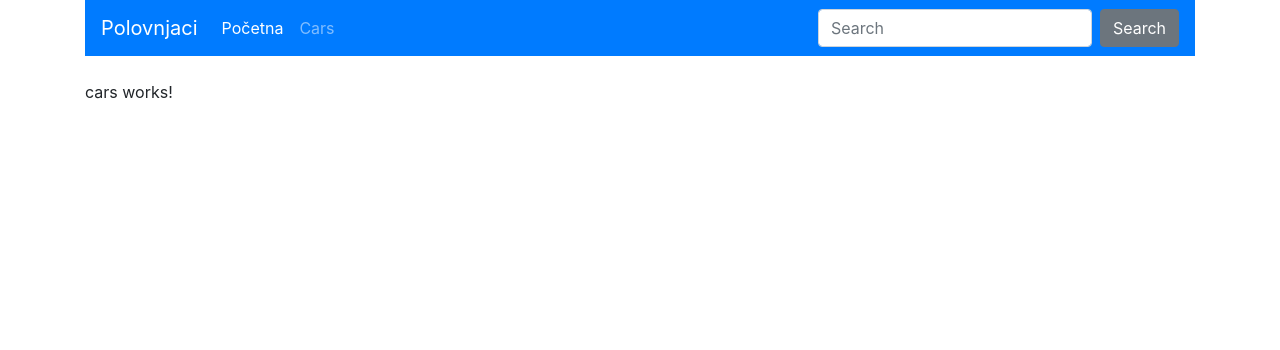
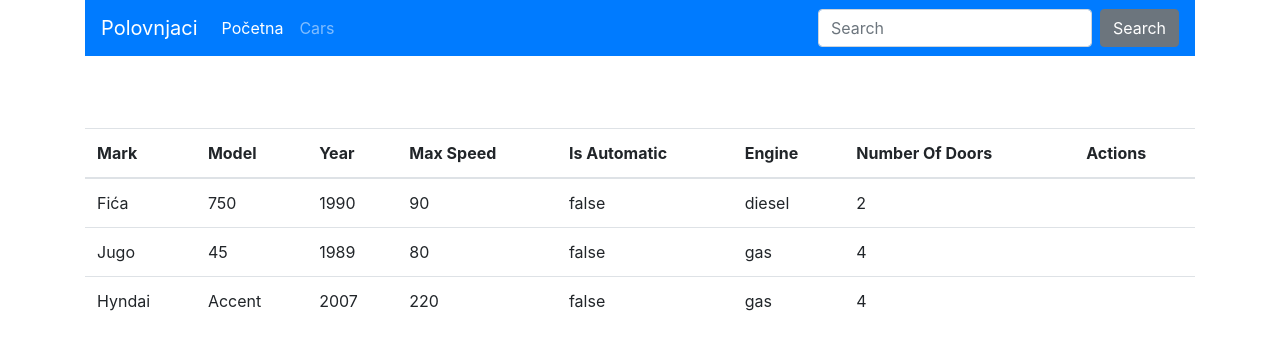
Before and after one commit to npantos/angular-cars, an Angular app: page / in a window 1280 px wide. Shown: the top 350 px of the page. Built offline with nearby package versions, Linux system fonts and the light colour scheme.

Commit message:
Zadatak 2

```diff
--- a/src/app/app.module.ts
+++ b/src/app/app.module.ts
@@ -6,6 +6,7 @@ import { AppComponent } from './app.component';
 import { LayoutComponent } from './components/layout/layout.component';
 import { CarsComponent } from './components/cars/cars.component';
 import { NavbarComponent } from './components/navbar/navbar.component';
+import {CarService} from './services/car.service';
 
 const appRoutes: Routes = [
     {path: '', component: CarsComponent},
@@ -26,7 +27,7 @@ const appRoutes: Routes = [
       ),
       BrowserModule
   ],
-  providers: [],
+  providers: [CarService],
   bootstrap: [AppComponent]
 })
 export class AppModule { }
--- a/src/app/components/cars/cars.component.html
+++ b/src/app/components/cars/cars.component.html
@@ -1,3 +1,29 @@
-<p>
-  cars works!
-</p>
+<table class="table table-hover mt-5">
+  <thead>
+  <tr>
+    <th scope="col">Mark</th>
+    <th scope="col">Model</th>
+    <th scope="col">Year</th>
+    <th scope="col">Max Speed</th>
+    <th scope="col">Is Automatic</th>
+    <th scope="col">Engine</th>
+    <th scope="col">Number Of Doors</th>
+    <th scope="col">Actions</th>
+  </tr>
+  </thead>
+  <tbody>
+  <tr *ngFor="let car of cars">
+    <td>{{ car.mark }}</td>
+    <td>{{ car.model }}</td>
+    <td>{{ car.year }}</td>
+    <td>{{ car.maxSpeed }}</td>
+    <td>{{ car.isAutomatic }}</td>
+    <td>{{ car.engine }}</td>
+    <td>{{ car.numberOfDoors }}</td>
+    <td class="text-center">
+
+
+    </td>
+  </tr>
+  </tbody>
+</table>
--- a/src/app/components/cars/cars.component.ts
+++ b/src/app/components/cars/cars.component.ts
@@ -1,4 +1,5 @@
 import { Component, OnInit } from '@angular/core';
+import {CarService} from '../../services/car.service';
 
 @Component({
   selector: 'app-cars',
@@ -6,8 +7,10 @@ import { Component, OnInit } from '@angular/core';
   styleUrls: ['./cars.component.css']
 })
 export class CarsComponent implements OnInit {
-
-  constructor() { }
+  cars;
+  constructor(private _cars: CarService) {
+      this.cars = this._cars.getCars();
+  }
 
   ngOnInit() {
   }
--- /dev/null
+++ b/src/app/models/car.ts
@@ -0,0 +1,6 @@
+export class Car {
+
+    constructor(id: number, mark: string, model: string, year: number, maxSpeed: number, isAutomatic: boolean, engine: string, numberOfDoors: number) {
+
+    }
+}
--- /dev/null
+++ b/src/app/services/car.service.ts
@@ -0,0 +1,50 @@
+import {Injectable} from '@angular/core';
+import {Car} from '../models/car';
+
+@Injectable()
+export class CarService {
+
+    private cars: Car = [];
+
+    constructor() {
+        this.cars = [
+            {
+                id: 1,
+                mark: 'Fića',
+                model: '750',
+                year: '1990',
+                maxSpeed: 90,
+                isAutomatic: false,
+                engine: 'diesel',
+                numberOfDoors: 2
+            },
+            {
+                id: 2,
+                mark: 'Jugo',
+                model: '45',
+                year: '1989',
+                maxSpeed: 80,
+                isAutomatic: false,
+                engine: 'gas',
+                numberOfDoors: 4
+            },
+            {
+                id: 3,
+                mark: 'Hyndai',
+                model: 'Accent',
+                year: '2007',
+                maxSpeed: 220,
+                isAutomatic: false,
+                engine: 'gas',
+                numberOfDoors: 4
+            }
+        ];
+
+    }
+
+    public getCars() {
+        return this.cars;
+    }
+
+
+}
```
Also changed, not shown: 1 other file (tests, documents, lock files or other folders).
